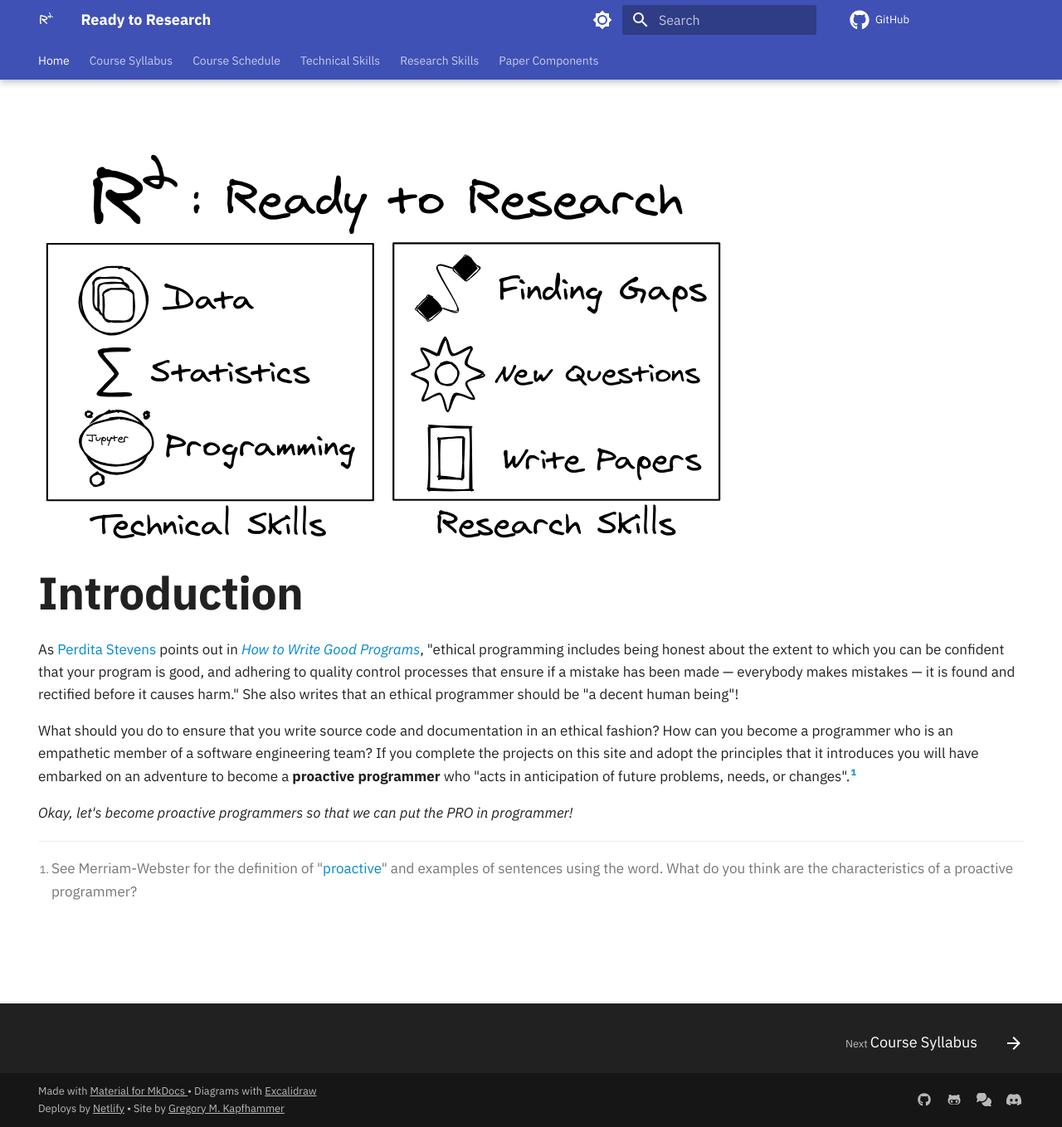
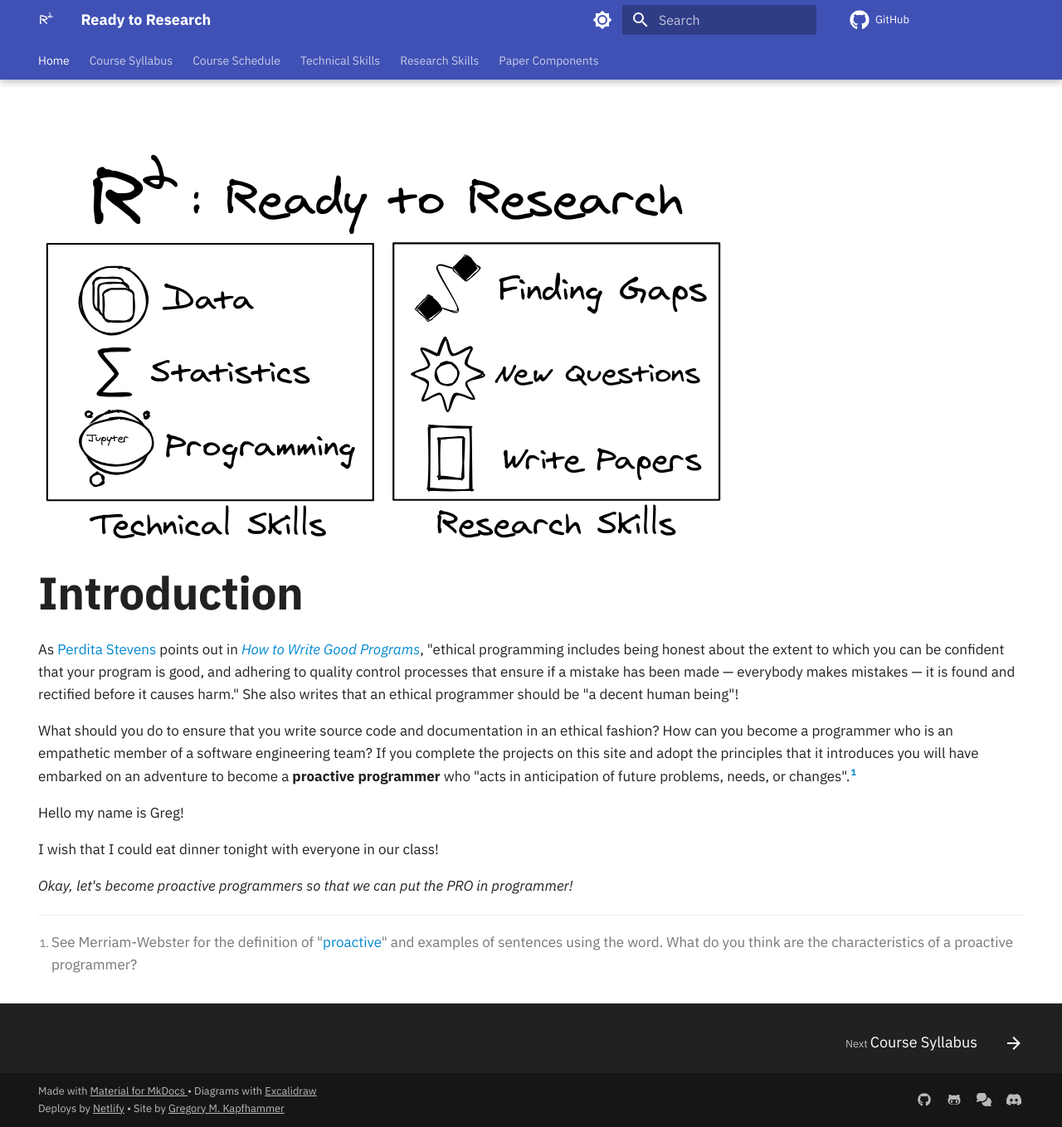
Before and after one commit to kaushal1014/research-paper-template-Athlete-Injuries, an MkDocs documentation site: the page built from docs/index.md, in a window 1280 px wide and 1359 px high. Shown: the whole window at 83% size. Built offline with MkDocs 1.6.1 and Material for MkDocs 9.7.7, drawn with Linux system fonts in a browser that asks for light colours; comment, search, counter and statistics services are not loaded.

Commit message:
Update the index.md file.

```diff
--- a/docs/index.md
+++ b/docs/index.md
@@ -25,6 +25,10 @@ the principles that it introduces you will have embarked on an adventure to
 become a **proactive programmer** who "acts in anticipation of future problems,
 needs, or changes".[^1]
 
+Hello my name is Greg!
+
+I wish that I could eat dinner tonight with everyone in our class!
+
 *Okay, let's become proactive programmers so that we can put the PRO in
 programmer!*
 
```
